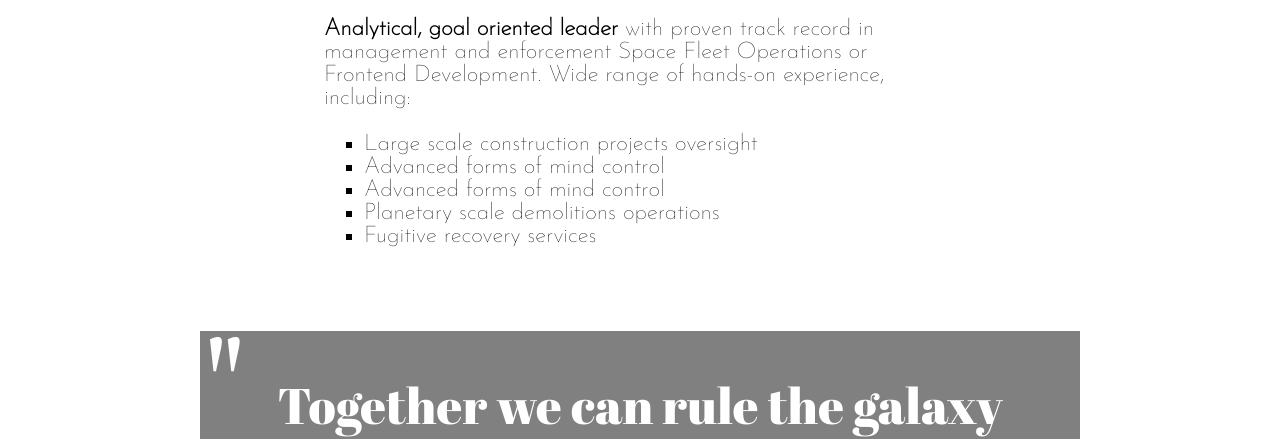
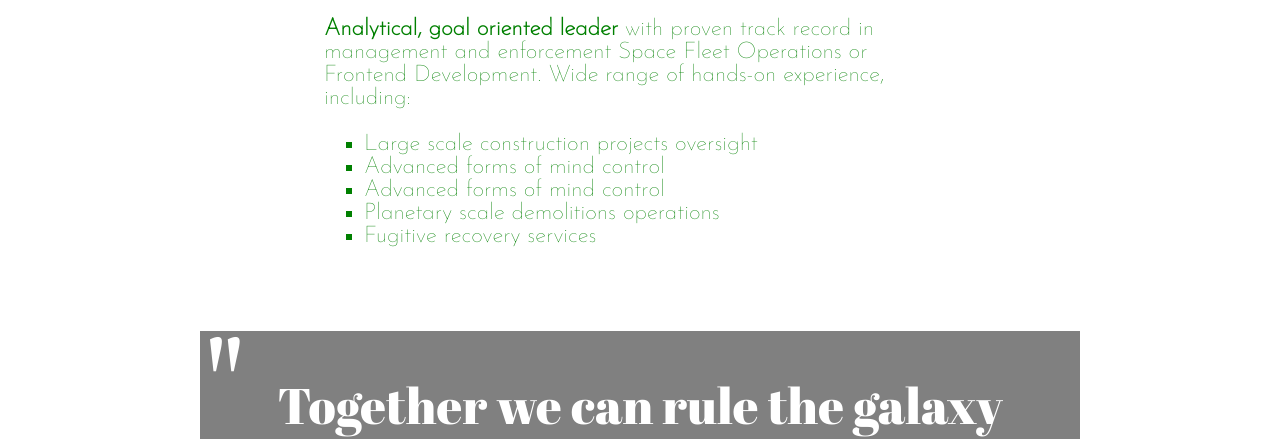
Before and after one commit to csikosj/csikosj.github.io, a plain HTML site: page index.html in a window 1280 px wide. Shown: the part 382-821 px from the top of the page. Drawn offline with Linux system fonts and the light colour scheme.

Commit message:
szinvaltas

```diff
--- a/style.css
+++ b/style.css
@@ -32,7 +32,7 @@ img {
 p ,ul{
   font-size: 23px;
   font-family: Josefin Sans;
-  color:green green;
+  color:green;
   margin-top: 0px;
   margin-top: 0px;
   padding-top: 0px;
```
